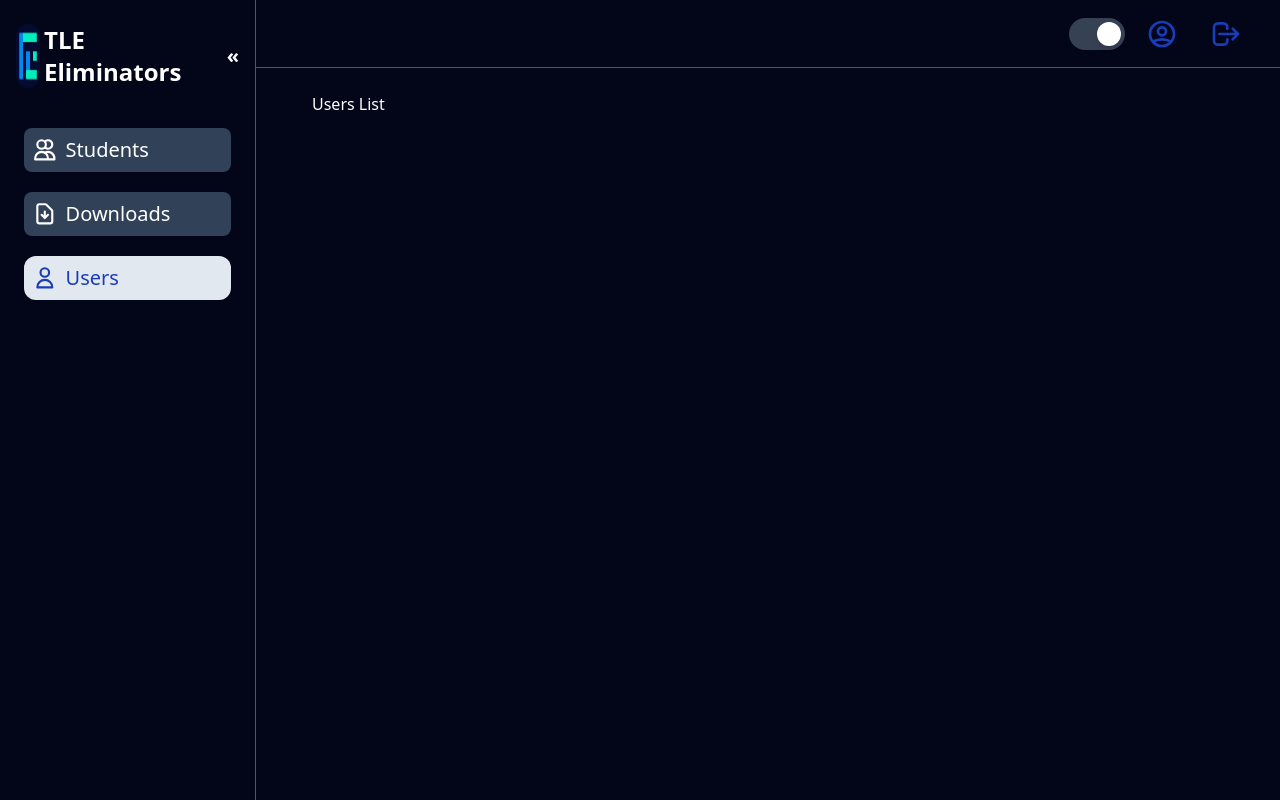
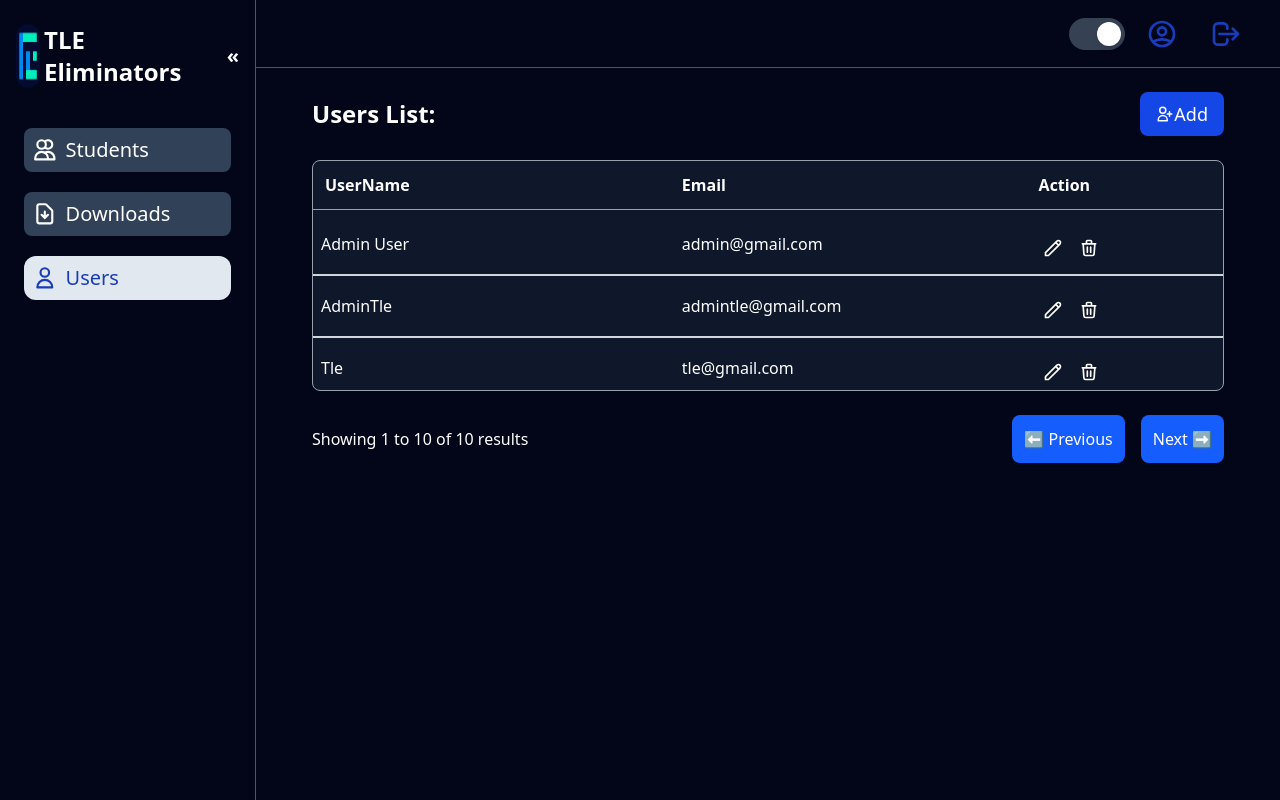
Before and after one commit to shanmuga-priya-tech/TLE-Assignment, a React (Vite) app in the folder frontend/: page /users in a window 1280 px wide. Built offline with nearby package versions, Linux system fonts and the light colour scheme.

Commit message:
created user list and pagination component

```diff
--- a/frontend/src/components/Dashboard/StudentTable.jsx
+++ b/frontend/src/components/Dashboard/StudentTable.jsx
@@ -3,6 +3,7 @@ import { Themecontext } from "../../context/ThemeContext";
 import "react-icons/hi";
 import { HiOutlineDocumentDownload, HiOutlineUserAdd } from "react-icons/hi";
 import Table from "./Table";
+import Pagination from "../General/Pagination";
 
 function StudentTable() {
   const { theme } = useContext(Themecontext);
@@ -77,6 +78,7 @@ function StudentTable() {
 
       {/* Table */}
       <Table />
+      <Pagination />
     </div>
   );
 }
--- a/frontend/src/components/Dashboard/Table.jsx
+++ b/frontend/src/components/Dashboard/Table.jsx
@@ -143,7 +143,7 @@ function Table() {
 
           {/* Grid Table - Only visible on md+ */}
           <div className="hidden md:grid md:grid-cols-[1.5fr_2fr_1.5fr_2fr_1fr_1fr_1.5fr_0.5fr_0.5fr] gap-4 items-center px-2">
-            <div className="font-medium ">{stud.name}</div>
+            <div className="font-medium capitalize">{stud.name}</div>
             <div className=" truncate">{stud.email}</div>
             <div className="">{stud.phone}</div>
             <div className="text-blue-600 font-mono">
--- a/frontend/src/components/DownloadHistory/Downloads.jsx
+++ b/frontend/src/components/DownloadHistory/Downloads.jsx
@@ -1,7 +1,8 @@
 import { useContext } from "react";
 import { Themecontext } from "../../context/ThemeContext";
-import "react-icons/hi";
+
 import { HiOutlineDocumentDownload } from "react-icons/hi";
+import Pagination from "../General/Pagination";
 
 function Downloads() {
   const { theme } = useContext(Themecontext);
@@ -41,11 +42,11 @@ function Downloads() {
       }`}
     >
       <div className="pt-10 md:pt-0">
-        <h1 className="text-2xl font-bold">Download History:</h1>
+        <h1 className="text-2xl font-bold pb-2">Download History:</h1>
         <div
           className={`border border-gray-400 mt-2 rounded-lg ${
             theme === "dark"
-              ? "bg-slate-800 text-white"
+              ? "bg-slate-900 text-white"
               : "bg-slate-200 text-black"
           }`}
         >
@@ -56,13 +57,12 @@ function Downloads() {
             <div>Download Again</div>
           </div>
 
-          {/* Scrollable list */}
-          <div className="max-h-[400px] overflow-y-auto">
+          <div>
             {downloadHistory.map((download, i) => (
               <div key={i}>
                 <div className="grid  grid-cols-[2fr_2fr_2fr_2fr] gap-4 items-center px-2 py-2">
                   <div>{download.dateTime}</div>
-                  <div>{download.downloadedBy}</div>
+                  <div className="capitalize">{download.downloadedBy}</div>
                   <div>{download.fileName}</div>
                   <div>
                     <span className="text-3xl  text-blue-700 cursor-pointer">
@@ -78,6 +78,7 @@ function Downloads() {
           </div>
         </div>
       </div>
+      <Pagination />
     </div>
   );
 }
--- /dev/null
+++ b/frontend/src/components/General/Pagination.jsx
@@ -0,0 +1,19 @@
+function Pagination() {
+  return (
+    <div className="flex justify-between items-center mt-6">
+      <p>
+        Showing <span>1</span> to <span>10</span> of <span>10</span> results
+      </p>
+      <div className="flex gap-4">
+        <button className="p-3 bg-blue-600 rounded-lg cursor-pointer">
+          ⬅️ Previous
+        </button>
+        <button className="p-3 bg-blue-600 rounded-lg cursor-pointer">
+          Next ➡️
+        </button>
+      </div>
+    </div>
+  );
+}
+
+export default Pagination;
--- a/frontend/src/components/UsersList/Users.jsx
+++ b/frontend/src/components/UsersList/Users.jsx
@@ -1,5 +1,79 @@
+import { useContext } from "react";
+import { Themecontext } from "../../context/ThemeContext";
+import {
+  HiOutlinePencil,
+  HiOutlineTrash,
+  HiOutlineUserAdd,
+} from "react-icons/hi";
+import Pagination from "../General/Pagination";
+
 function Users() {
-  return <div>Users List</div>;
+  const { theme } = useContext(Themecontext);
+  const mockuser = [
+    {
+      userName: "admin user",
+      email: "admin@gmail.com",
+    },
+    {
+      userName: "adminTle",
+      email: "admintle@gmail.com",
+    },
+    {
+      userName: "Tle",
+      email: "tle@gmail.com",
+    },
+  ];
+  return (
+    <div
+      className={` ${
+        theme === "dark" ? "bg-slate-950 text-white" : "bg-slate-200 text-black"
+      }`}
+    >
+      <div className="pt-10 md:pt-0">
+        <div className="flex justify-between items-center pb-4">
+          <h1 className="text-2xl font-bold">Users List:</h1>
+          <button className="py-2 px-4 flex items-center cursor-pointer rounded-lg border-none bg-blue-700 text-white text-lg">
+            <span>
+              <HiOutlineUserAdd />
+            </span>{" "}
+            Add
+          </button>
+        </div>
+        <div
+          className={`border border-gray-400 mt-2 rounded-lg ${
+            theme === "dark"
+              ? "bg-slate-900 text-white"
+              : "bg-slate-200 text-black"
+          }`}
+        >
+          <div className="grid  grid-cols-[2fr_2fr_1fr] gap-3 mb-3 border-b border-gray-400 px-3 py-3 font-semibold">
+            <div>UserName</div>
+            <div>Email</div>
+            <div>Action</div>
+          </div>
+
+          <div>
+            {mockuser.map((user, i) => (
+              <div key={i}>
+                <div className="grid  grid-cols-[2fr_2fr_1fr] gap-4 items-center px-2 py-2">
+                  <div className="capitalize">{user.userName}</div>
+                  <div>{user.email}</div>
+                  <div className="flex  gap-4 mt-2 text-xl">
+                    <HiOutlinePencil className="cursor-pointer hover:text-blue-600 transition" />
+                    <HiOutlineTrash className="cursor-pointer hover:text-red-600 transition" />
+                  </div>
+                </div>
+                {i !== mockuser.length - 1 && (
+                  <hr className="border border-gray-300 my-2" />
+                )}
+              </div>
+            ))}
+          </div>
+        </div>
+      </div>
+      <Pagination />
+    </div>
+  );
 }
 
 export default Users;
```
